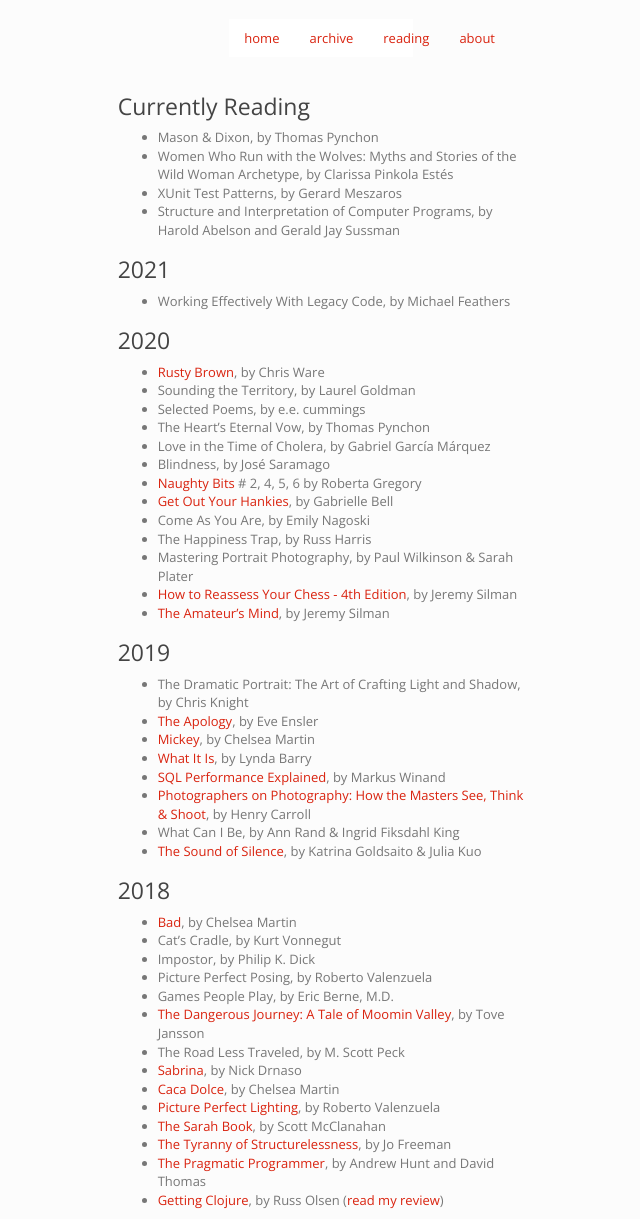
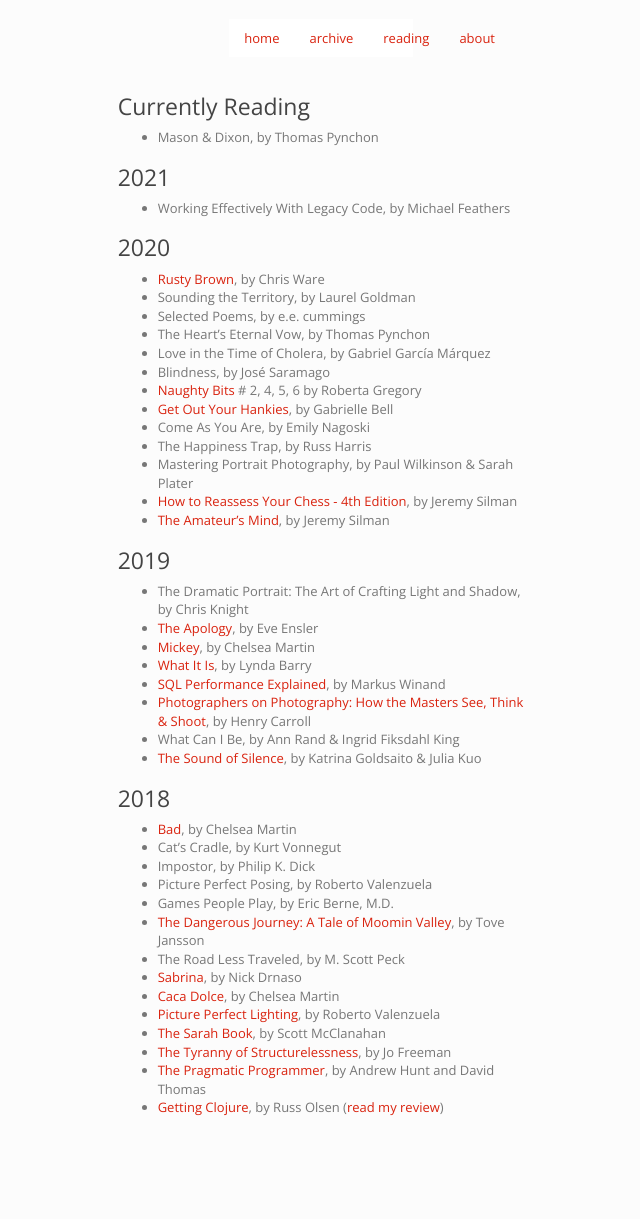
Before and after one commit to imtayadeway/imtayadeway.github.io, a Jekyll site: the page built from reading-list/index.md, in a window 1280 px wide. Shown: the whole page, without its empty margins (319-959 px from the left). Built offline with Jekyll 4.4.1, drawn with Linux system fonts in a browser that asks for light colours; after the commit the page ends 1126 px from its top, so only the background shows below that.

Commit message:
Let's face it

```diff
--- a/reading-list/index.md
+++ b/reading-list/index.md
@@ -6,9 +6,6 @@ title: Reading List
 ### Currently Reading
 
 - Mason & Dixon, by Thomas Pynchon
-- Women Who Run with the Wolves: Myths and Stories of the Wild Woman Archetype, by Clarissa Pinkola Estés
-- XUnit Test Patterns, by Gerard Meszaros
-- Structure and Interpretation of Computer Programs, by Harold Abelson and Gerald Jay Sussman
 
 ### 2021
 
```
